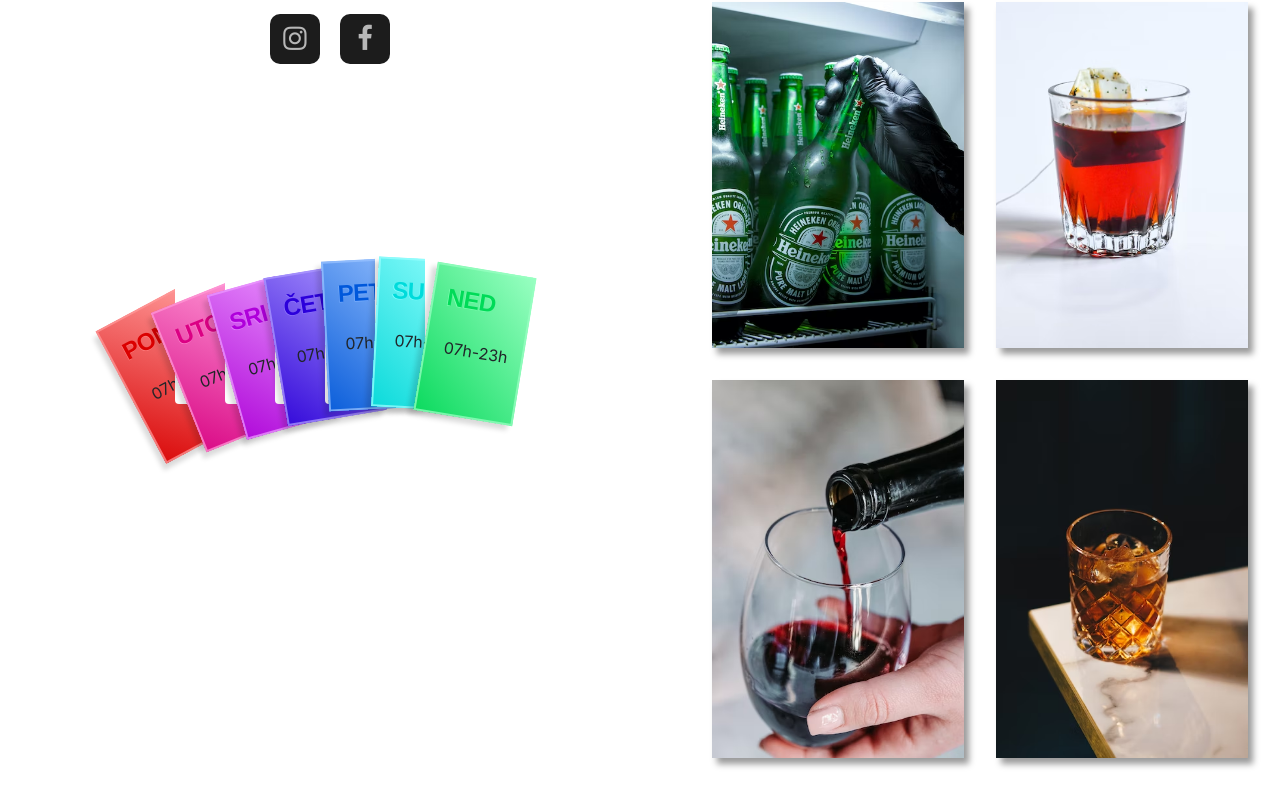
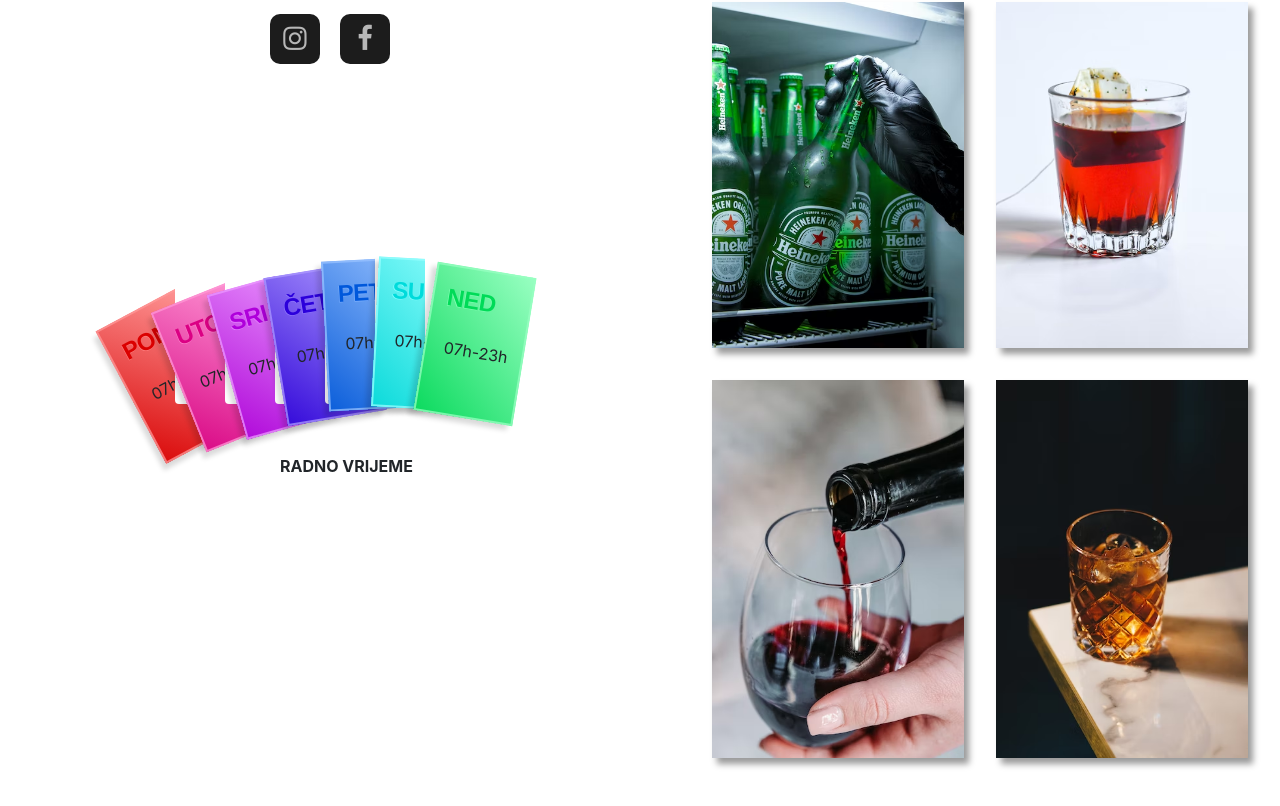
Before and after one commit to Lea45/PI-projekt, a Vue app: page / in a window 1280 px wide. Shown: the part 655-1461 px from the top of the page. Built offline with nearby package versions, Linux system fonts and the light colour scheme.

Commit message:
sitne izmjene na pocetnoj stranici

```diff
--- a/src/views/HomeView.vue
+++ b/src/views/HomeView.vue
@@ -22,7 +22,7 @@
       <a href="https://instagram.com/cb_palmero?igshid=YmMyMTA2M2Y=" class="link" target="_blank">
         <i class="fa fa-instagram instagram"></i>
       </a>
-      <a href="https://www.facebook.com/profile.php?id=100083517216096" class="link" target="_blank">
+      <a href="https://www.facebook.com/profile.php?id=100087867435765" class="link" target="_blank">
         <i class="fa fa-facebook"></i>
       </a>
     </div>
@@ -73,7 +73,7 @@
           </div>
         </div>
       </div>
-
+      <p class="wtitle"> RADNO VRIJEME </p>
     </div>
 
   <!------------------------------ IMAGES ----------------------------------------->
@@ -165,10 +165,12 @@
   -20px; /* pomicanje tanjurića gore dolje */
   position: relative; /* original position */
 }
+
 .cup::before, .cup::after {
   content: "";
   position: absolute;
 }
+
 .cup::before {
   width: 120px;
   height: 30px;
@@ -179,6 +181,7 @@
   border-left: none;
   top: 70px;
 }
+
 .cup::after {
   width: 20px;
   height: 40px;
@@ -200,18 +203,23 @@
   z-index: -1;
   filter: blur(2px);
 }
+
 .smoke-holder span:nth-of-type(2) {
   animation-delay: 0.3s;
 }
+
 .smoke-holder span:nth-of-type(3) {
   animation-delay: 0.6s;
 }
+
 .smoke-holder span:nth-of-type(4) {
   animation-delay: 0.9s;
 }
+
 .smoke-holder span:nth-of-type(5) {
   animation-delay: 1.2s;
 }
+
 .smoke-holder span:nth-of-type(6) {
   animation-delay: 1.5s;
 }
@@ -247,6 +255,7 @@
   bottom: 1px;
   z-index: -1;
 }
+
 .coffee::before {
   animation: shakeCoffee 1.2s alternate linear infinite;
   background: #6f4e37;
@@ -273,6 +282,7 @@
   position: absolute;
   z-index: -2;
 }
+
 .saucer::before {
   content: "";
   position: absolute;
@@ -285,7 +295,6 @@
   border-radius: 50%;
   height: 42%;
 }
-
 
 /* shake animacija - unutar šalice*/
 @keyframes shakeCoffee {
@@ -354,9 +363,8 @@
   transition: all 0.4s;
 }
 
+
 /*--------------------------------- WORKING TIME ---------------------------------- */
-
-
 .cards {
   bottom: 0;
   display: flex;
@@ -420,20 +428,24 @@
   box-shadow: -5px 5px 5px rgba(0, 0, 0, 0.15), inset 0 0 0 2px rgba(255, 153, 153, 0.75);
   transform: translateY(45px) rotate(-28.125deg);
 }
+
 .card:nth-child(1) .card-face .card-label {
   color: #db0000;
   text-shadow: -0.025em 0.025em 0 #ff8080;
 }
+
 .card:nth-child(1):hover .card-face {
   box-shadow: 0 10px 20px rgba(0, 0, 0, 0.4), inset 0 0 0 2px rgba(255, 153, 153, 0.75);
   transform: translateY(-100px) rotate(0deg) scale(2);
   transition-duration: 0ms;
   z-index: 5;
 }
+
 .card:nth-child(1):hover .card-face:after {
   -webkit-animation: fade 250ms ease-out forwards;
           animation: fade 250ms ease-out forwards;
 }
+
 .card:nth-child(1):hover:after {
   top: -175px;
 }
@@ -443,20 +455,24 @@
   box-shadow: -5px 5px 5px rgba(0, 0, 0, 0.15), inset 0 0 0 2px rgba(255, 153, 214, 0.75);
   transform: translateY(35px) rotate(-21.875deg);
 }
+
 .card:nth-child(2) .card-face .card-label {
   color: #db0084;
   text-shadow: -0.025em 0.025em 0 #ff80cc;
 }
+
 .card:nth-child(2):hover .card-face {
   box-shadow: 0 10px 20px rgba(0, 0, 0, 0.4), inset 0 0 0 2px rgba(255, 153, 214, 0.75);
   transform: translateY(-100px) rotate(0deg) scale(2);
   transition-duration: 0ms;
   z-index: 5;
 }
+
 .card:nth-child(2):hover .card-face:after {
   -webkit-animation: fade 250ms ease-out forwards;
           animation: fade 250ms ease-out forwards;
 }
+
 .card:nth-child(2):hover:after {
   top: -175px;
 }
@@ -466,20 +482,24 @@
   box-shadow: -5px 5px 5px rgba(0, 0, 0, 0.15), inset 0 0 0 2px rgba(235, 153, 255, 0.75);
   transform: translateY(25px) rotate(-15.625deg);
 }
+
 .card:nth-child(3) .card-face .card-label {
   color: #af00db;
   text-shadow: -0.025em 0.025em 0 #e680ff;
 }
+
 .card:nth-child(3):hover .card-face {
   box-shadow: 0 10px 20px rgba(0, 0, 0, 0.4), inset 0 0 0 2px rgba(235, 153, 255, 0.75);
   transform: translateY(-100px) rotate(0deg) scale(2);
   transition-duration: 0ms;
   z-index: 5;
 }
+
 .card:nth-child(3):hover .card-face:after {
   -webkit-animation: fade 250ms ease-out forwards;
           animation: fade 250ms ease-out forwards;
 }
+
 .card:nth-child(3):hover:after {
   top: -175px;
 }
@@ -489,20 +509,24 @@
   box-shadow: -5px 5px 5px rgba(0, 0, 0, 0.15), inset 0 0 0 2px rgba(173, 153, 255, 0.75);
   transform: translateY(15px) rotate(-9.375deg);
 }
+
 .card:nth-child(4) .card-face .card-label {
   color: #2c00db;
   text-shadow: -0.025em 0.025em 0 #9980ff;
 }
+
 .card:nth-child(4):hover .card-face {
   box-shadow: 0 10px 20px rgba(0, 0, 0, 0.4), inset 0 0 0 2px rgba(173, 153, 255, 0.75);
   transform: translateY(-100px) rotate(0deg) scale(2);
   transition-duration: 0ms;
   z-index: 5;
 }
+
 .card:nth-child(4):hover .card-face:after {
   -webkit-animation: fade 250ms ease-out forwards;
           animation: fade 250ms ease-out forwards;
 }
+
 .card:nth-child(4):hover:after {
   top: -175px;
 }
@@ -512,20 +536,24 @@
   box-shadow: -5px 5px 5px rgba(0, 0, 0, 0.15), inset 0 0 0 2px rgba(153, 194, 255, 0.75);
   transform: translateY(5px) rotate(-3.125deg);
 }
+
 .card:nth-child(5) .card-face .card-label {
   color: #0058db;
   text-shadow: -0.025em 0.025em 0 #80b3ff;
 }
+
 .card:nth-child(5):hover .card-face {
   box-shadow: 0 10px 20px rgba(0, 0, 0, 0.4), inset 0 0 0 2px rgba(153, 194, 255, 0.75);
   transform: translateY(-100px) rotate(0deg) scale(2);
   transition-duration: 0ms;
   z-index: 5;
 }
+
 .card:nth-child(5):hover .card-face:after {
   -webkit-animation: fade 250ms ease-out forwards;
           animation: fade 250ms ease-out forwards;
 }
+
 .card:nth-child(5):hover:after {
   top: -175px;
 }
@@ -535,20 +563,24 @@
   box-shadow: -5px 5px 5px rgba(0, 0, 0, 0.15), inset 0 0 0 2px rgba(153, 255, 255, 0.75);
   transform: translateY(5px) rotate(3.125deg);
 }
+
 .card:nth-child(6) .card-face .card-label {
   color: #00dbdb;
   text-shadow: -0.025em 0.025em 0 #80ffff;
 }
+
 .card:nth-child(6):hover .card-face {
   box-shadow: 0 10px 20px rgba(0, 0, 0, 0.4), inset 0 0 0 2px rgba(153, 255, 255, 0.75);
   transform: translateY(-100px) rotate(0deg) scale(2);
   transition-duration: 0ms;
   z-index: 5;
 }
+
 .card:nth-child(6):hover .card-face:after {
   -webkit-animation: fade 250ms ease-out forwards;
           animation: fade 250ms ease-out forwards;
 }
+
 .card:nth-child(6):hover:after {
   top: -175px;
 }
@@ -558,25 +590,27 @@
   box-shadow: -5px 5px 5px rgba(0, 0, 0, 0.15), inset 0 0 0 2px rgba(153, 255, 194, 0.75);
   transform: translateY(15px) rotate(9.375deg);
 }
+
 .card:nth-child(7) .card-face .card-label {
   color: #00db58;
   text-shadow: -0.025em 0.025em 0 #80ffb3;
 }
+
 .card:nth-child(7):hover .card-face {
   box-shadow: 0 10px 20px rgba(0, 0, 0, 0.4), inset 0 0 0 2px rgba(153, 255, 194, 0.75);
   transform: translateY(-100px) rotate(0deg) scale(2);
   transition-duration: 0ms;
   z-index: 5;
 }
+
 .card:nth-child(7):hover .card-face:after {
   -webkit-animation: fade 250ms ease-out forwards;
           animation: fade 250ms ease-out forwards;
 }
+
 .card:nth-child(7):hover:after {
   top: -175px;
 }
-
-
 
 @-webkit-keyframes fade {
   0% {
@@ -599,6 +633,14 @@
     transform: scale(1.15);
   }
 }
+
+.wtitle {
+  margin-top: 50px;
+  margin-left: 280px;
+  font-weight: bolder;
+}
+
+
 /*--------------------------------- IMAGES -------------------------------------- */
 .container {
 	max-width: 100rem;
```
Lines whose indentation alone changed are shown as unchanged.
